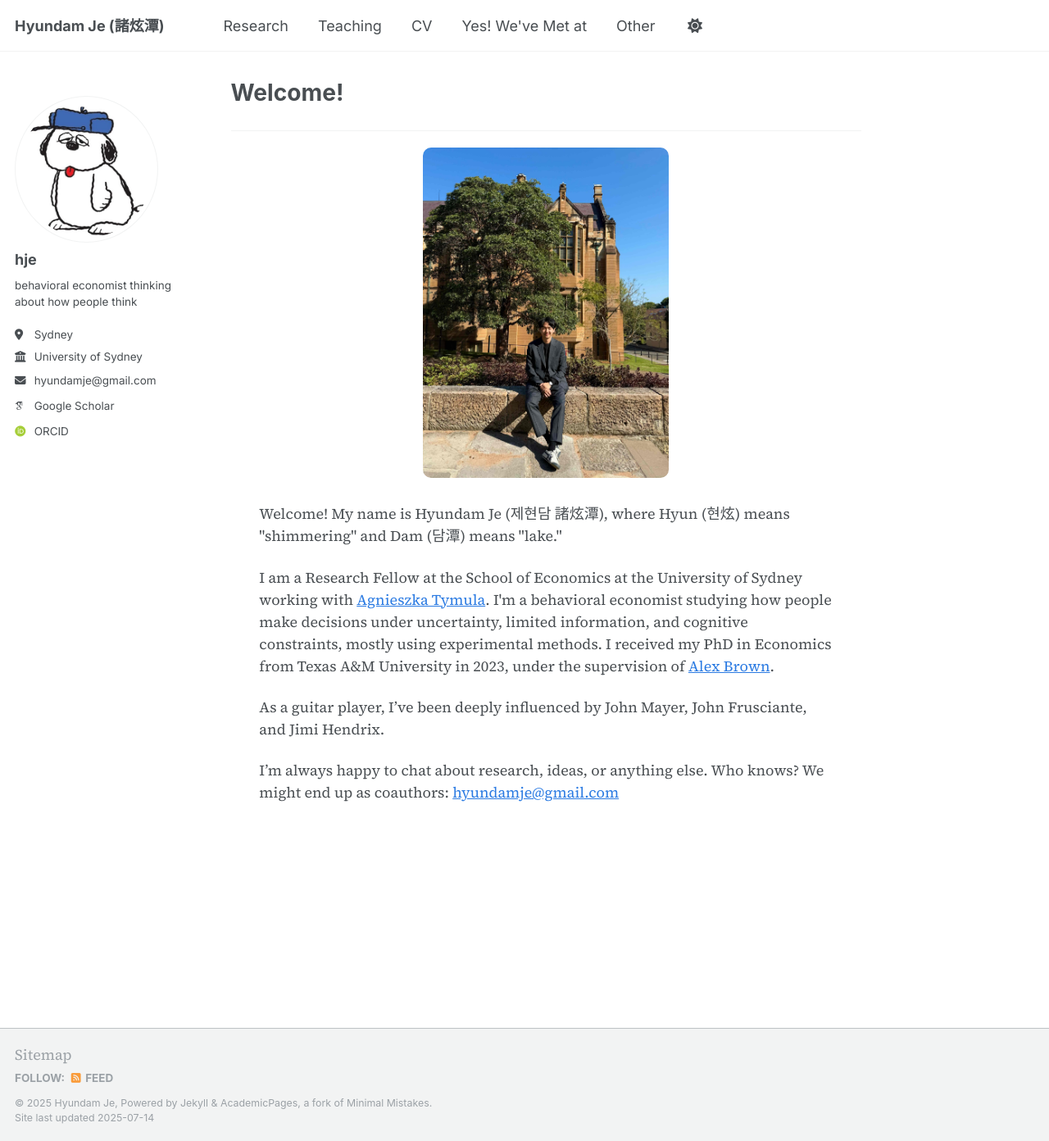
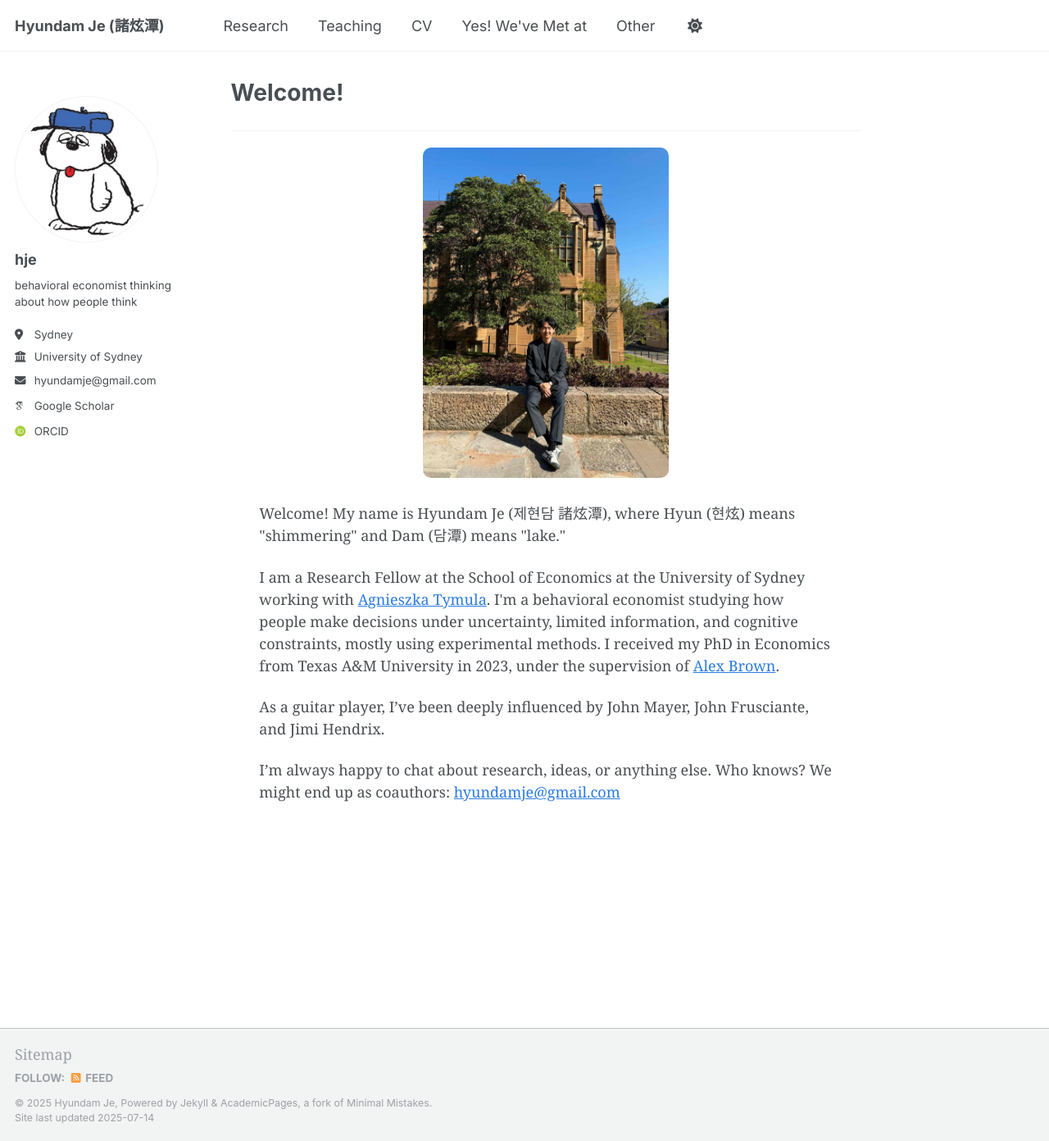
Before and after one commit to hyundamje/hyundamje.github.io, a Jekyll site: the page built from _pages/about.md, in a window 1280 px wide and 1392 px high. Shown: the whole window at 82% size. Built offline with Jekyll 4.4.1, drawn with Linux system fonts in a browser that asks for light colours; some web fonts are replaced.

Commit message:
Update _base.scss

```diff
--- a/_sass/layout/_base.scss
+++ b/_sass/layout/_base.scss
@@ -15,7 +15,8 @@ body {
   margin: 0;
   padding: $masthead-height 0 0;
   padding-bottom: 9em;
-  font-family: 'Source Serif 4', serif;
+  font-family: Georgia, serif;
+  // font-family: 'Source Serif 4', serif;
   // font-family: 'Cormorant Garamond', serif;
 
 
```
